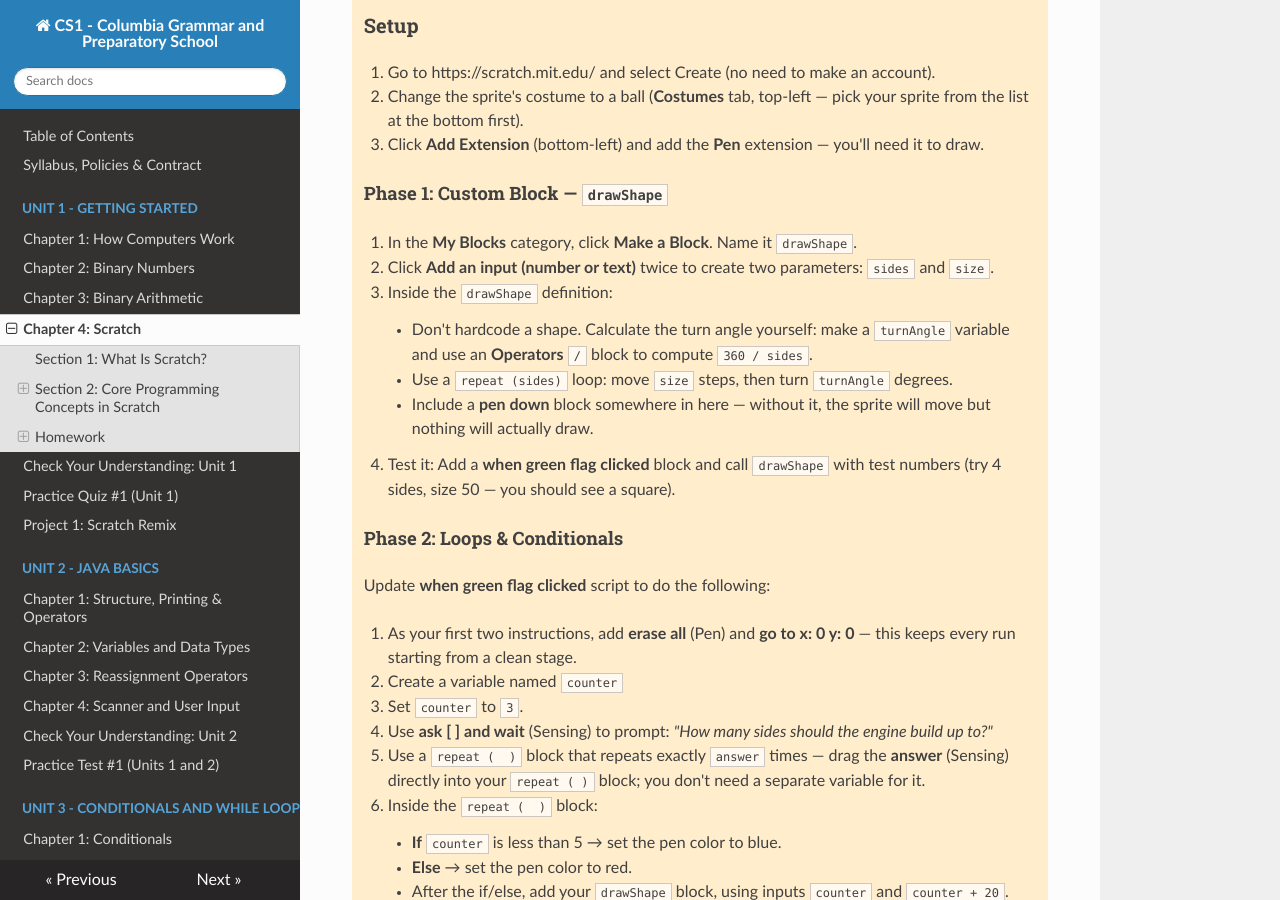
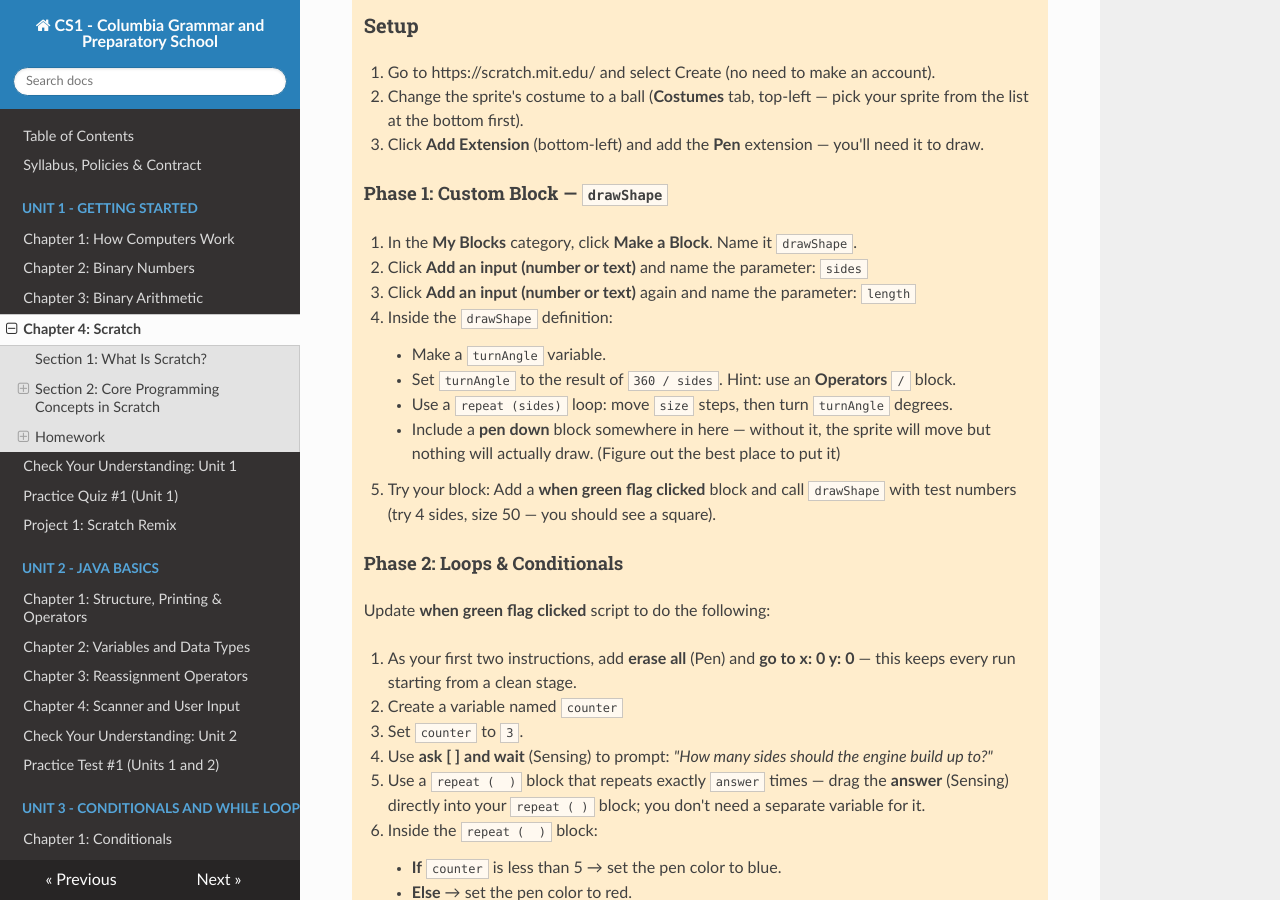
Before and after one commit to kjergens/cs1-site, an MkDocs documentation site: the page built from docs/unit1/notes_04_scratch.md, in a window 1280 px wide and 900 px high, scrolled down 1704 px. Built offline with MkDocs 1.6.1, drawn with Linux system fonts in a browser that asks for light colours; nearby versions of some CDN libraries.

Commit message:
Revise 'drawShape' block creation instructions
Updated instructions for creating the 'drawShape' block, including parameter naming and clarifying steps for testing.

```diff
--- a/docs/unit1/notes_04_scratch.md
+++ b/docs/unit1/notes_04_scratch.md
@@ -69,12 +69,14 @@ In Scratch, scripts start when something happens — "when green flag clicked",
     #### Phase 1: Custom Block — `drawShape`
 
     1. In the **My Blocks** category, click **Make a Block**. Name it `drawShape`.
-    2. Click **Add an input (number or text)** twice to create two parameters: `sides` and `size`.
+    2. Click **Add an input (number or text)** and name the parameter: `sides`
+    3. Click **Add an input (number or text)** again and name the parameter: `length`
     3. Inside the `drawShape` definition:
-        - Don't hardcode a shape. Calculate the turn angle yourself: make a `turnAngle` variable and use an **Operators** `/` block to compute `360 / sides`.
+        - Make a `turnAngle` variable.
+        - Set `turnAngle` to the result of `360 / sides`. Hint: use an **Operators** `/` block.
         - Use a `repeat (sides)` loop: move `size` steps, then turn `turnAngle` degrees.
-        - Include a **pen down** block somewhere in here — without it, the sprite will move but nothing will actually draw.
-    4. Test it: Add a **when green flag clicked** block and call `drawShape` with test numbers (try 4 sides, size 50 — you should see a square).
+        - Include a **pen down** block somewhere in here — without it, the sprite will move but nothing will actually draw. (Figure out the best place to put it)
+    4. Try your block: Add a **when green flag clicked** block and call `drawShape` with test numbers (try 4 sides, size 50 — you should see a square).
 
     #### Phase 2: Loops & Conditionals
 
```
